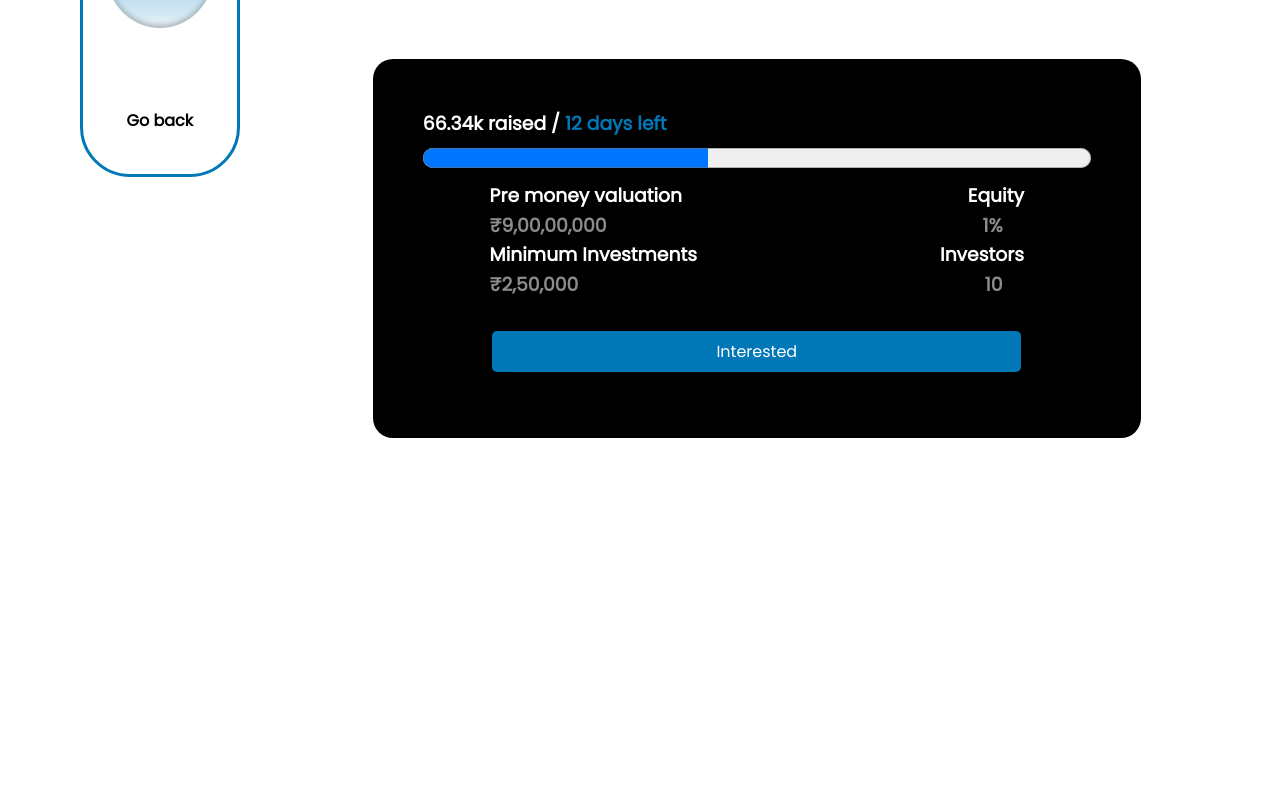
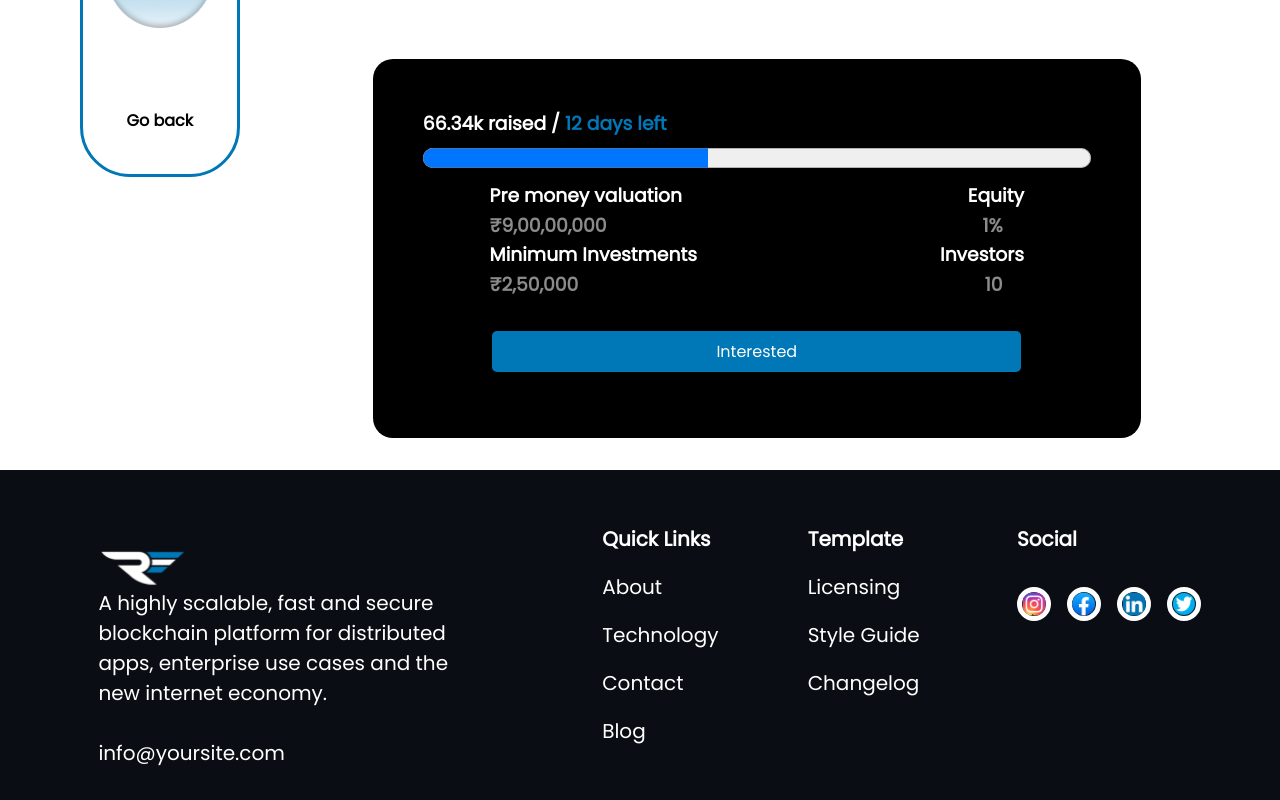
Before and after one commit to Reverr-Finaura/rvpreact, a React (Create React App) app: page /deal-terms in a window 1280 px wide. Shown: the part 609-1409 px from the top of the page. Before the commit the page ends 1079 px from the top, so only its background shows below. Built offline with nearby package versions, Linux system fonts and the light colour scheme; no server answers.

Commit message:
added footer to deal-terms page

```diff
--- a/src/pages/home/dealTerms/DealTerm.js
+++ b/src/pages/home/dealTerms/DealTerm.js
@@ -1,4 +1,5 @@
 import DealSideNav from "../../../components/dealsidenav/DealSideNav";
+import Footer from "../../../components/footer/Footer";
 import LoggedInNavbar from "../../../components/loggedInNavbar/LoggedInNavbar";
 import "./dealterm.css";
 import { FileEarmarkArrowUp } from "react-bootstrap-icons";
@@ -89,6 +90,7 @@ const DealTerm = () => {
           {/* end */}
         </div>
       </div>
+      <Footer />
     </>
   );
 };
--- a/src/pages/home/profile/Profile.js
+++ b/src/pages/home/profile/Profile.js
@@ -4,9 +4,9 @@ import SideNav from "../../../components/sideNav/SideNav";
 import "./profile.css";
 import Rectangle2764 from "../../../assets/img/Rectangle 2764.png";
 import Logo from "../../../assets/img/Flag_of_India 2.png";
-import linkedIn from "../../../assets/img/linkedin.png";
-import twitter from "../../../assets/img/twitter.png";
-import gmail from "../../../assets/img/gmail.png";
+import linkedIn from "../../../assets/img/teamCard_icons/linkedin.png";
+import twitter from "../../../assets/img/teamCard_icons/twitter.png";
+import gmail from "../../../assets/img/teamCard_icons/gmail.png";
 import {
   BarChartLineFill,
   ImageFill,
```
